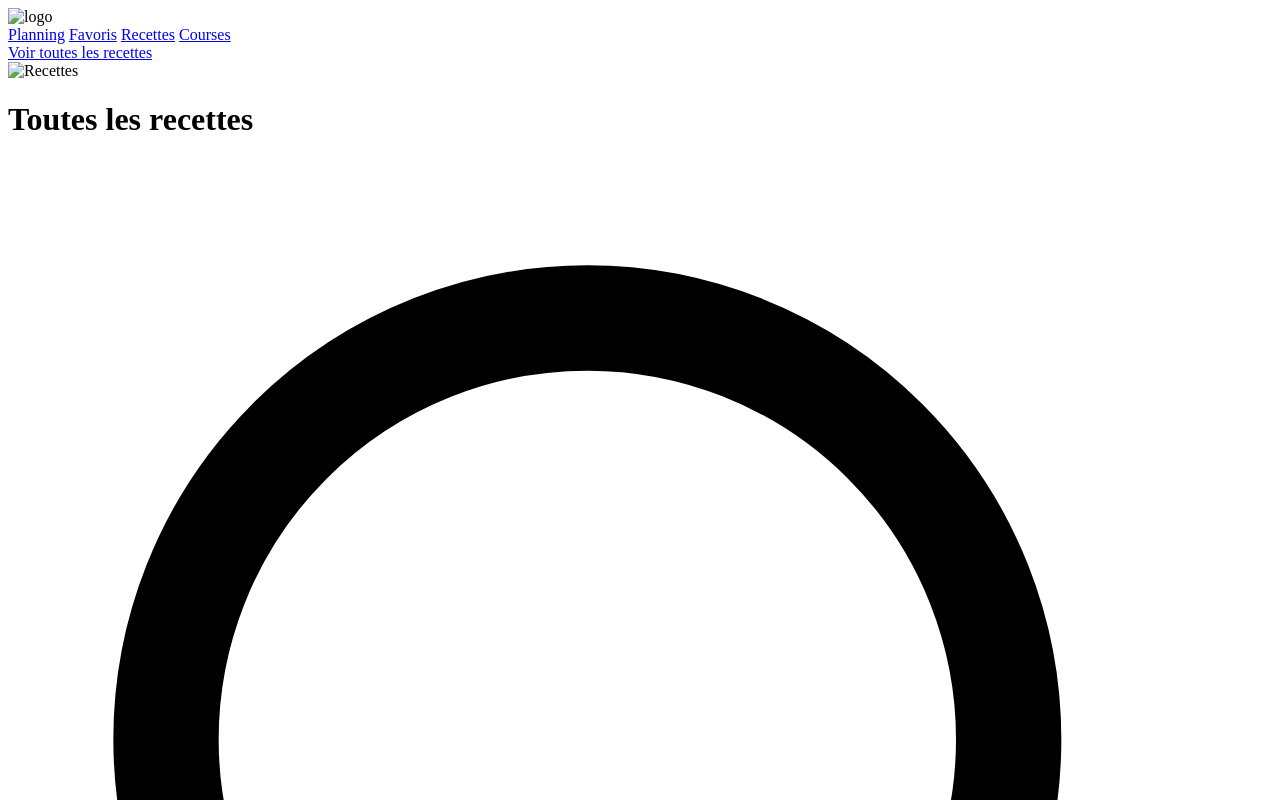
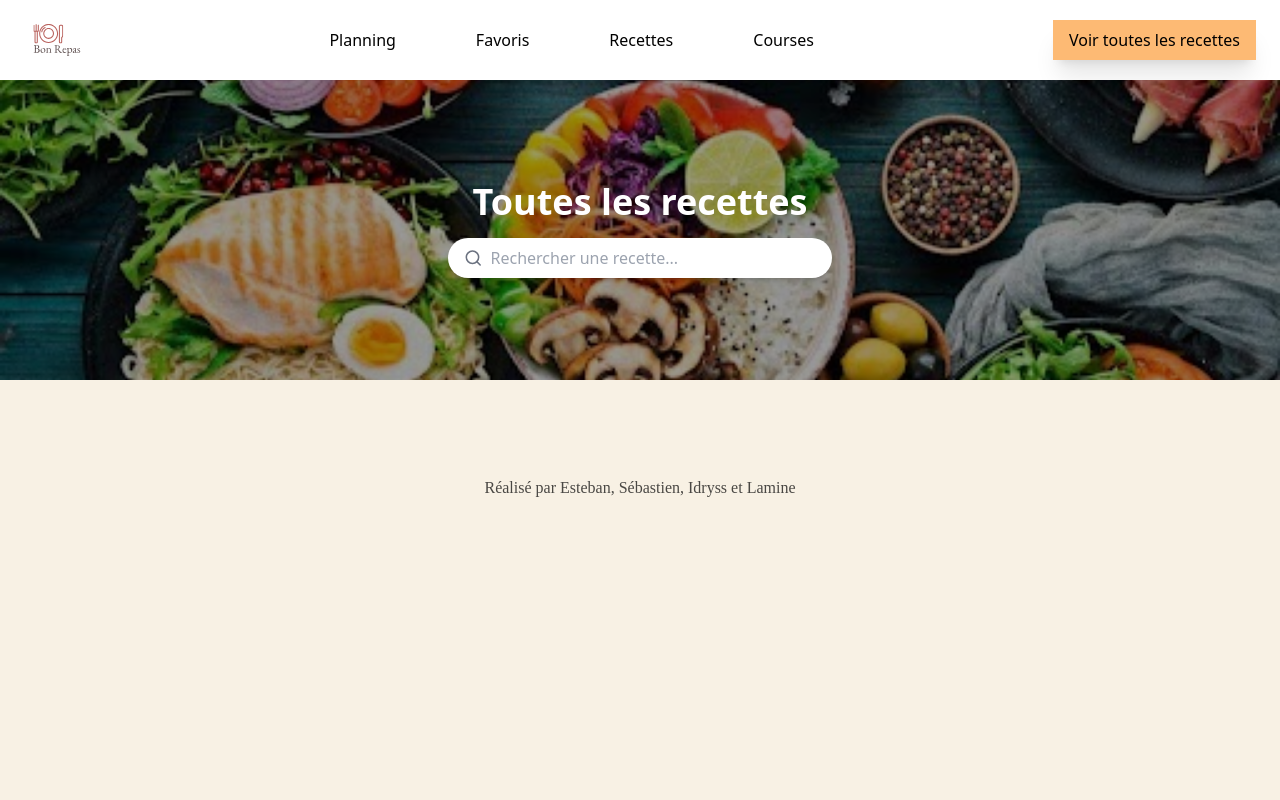
Before and after one commit to esteban-genty/happyMeal, a plain HTML site: page index.html in a window 1280 px wide. Shown: the top 800 px of the page. Drawn offline with nearby package versions, Linux system fonts and the light colour scheme.

Commit message:
page accueil avec structure mise à jours

```diff
--- a/index.html
+++ b/index.html
@@ -6,13 +6,15 @@
     <meta name="description" content="Site de recette"> <!-- Description of the page -->
     <meta name="keywords" content="HappyMeal, Gestion de recette"> <!-- Keywords (For Google etc...) -->
     <meta name="author" content="Estéban, Sébastien, Lamine, Idryss"> <!-- Author -->
+    <script src="https://cdn.tailwindcss.com"></script>
+    <script src="../JS/accueil.js"></script>
     <title>HappyMeal - Accueil</title> <!-- Website Title -->
 </head>
 <body class="bg-[#f8f1e4] text-gray-900 min-h-screen flex flex-col">
 
     <!-- Header -->
     <header class="w-full bg-white py-4 px-6 flex items-center justify-between shadow-md">
-        <img src="../assets/logo-transparent-svg.svg" alt="logo" class="h-12">
+        <img src="../assets/logos/logo-transparent-svg.svg" alt="logo" class="h-12">
         <nav class="flex justify-center flex-1 space-x-8">
             <a href="#" class="text-black px-6 py-2 rounded-lg hover:bg-orange-600 hover:text-white transition">Planning</a>
             <a href="#" class="text-black px-6 py-2 rounded-lg hover:bg-orange-600 hover:text-white transition">Favoris</a>
@@ -27,7 +29,7 @@
 
     <!-- Hero Section -->
     <div class="relative w-full h-[300px] bg-black">
-        <img src="../assets/accueil.jpg" class="w-full h-full object-cover opacity-60" alt="Recettes">
+        <img src="../assets/logos/accueil.jpg" class="w-full h-full object-cover opacity-60" alt="Recettes">
         <div class="absolute inset-0 flex flex-col items-center justify-center text-white text-center">
             <h1 class="text-4xl font-bold">Toutes les recettes</h1>
             <!-- Barre de recherche -->
```
Also changed, not shown: assets/logos/accueil.jpg (added), js/accueil.js (added).
